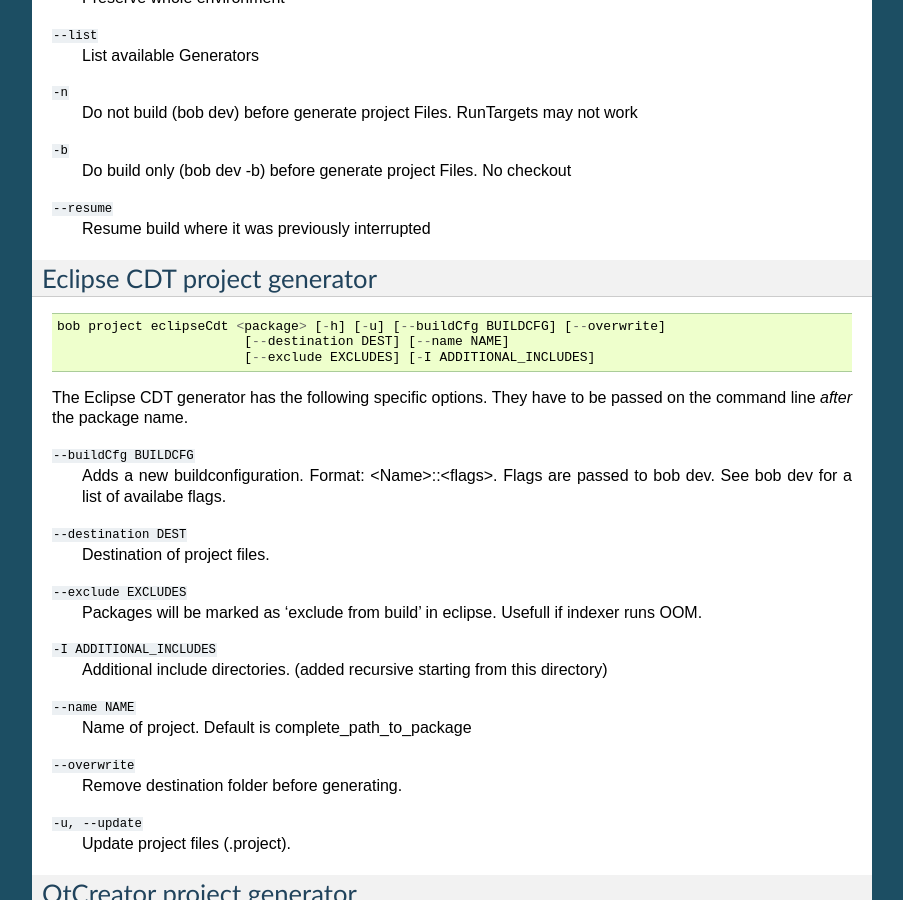
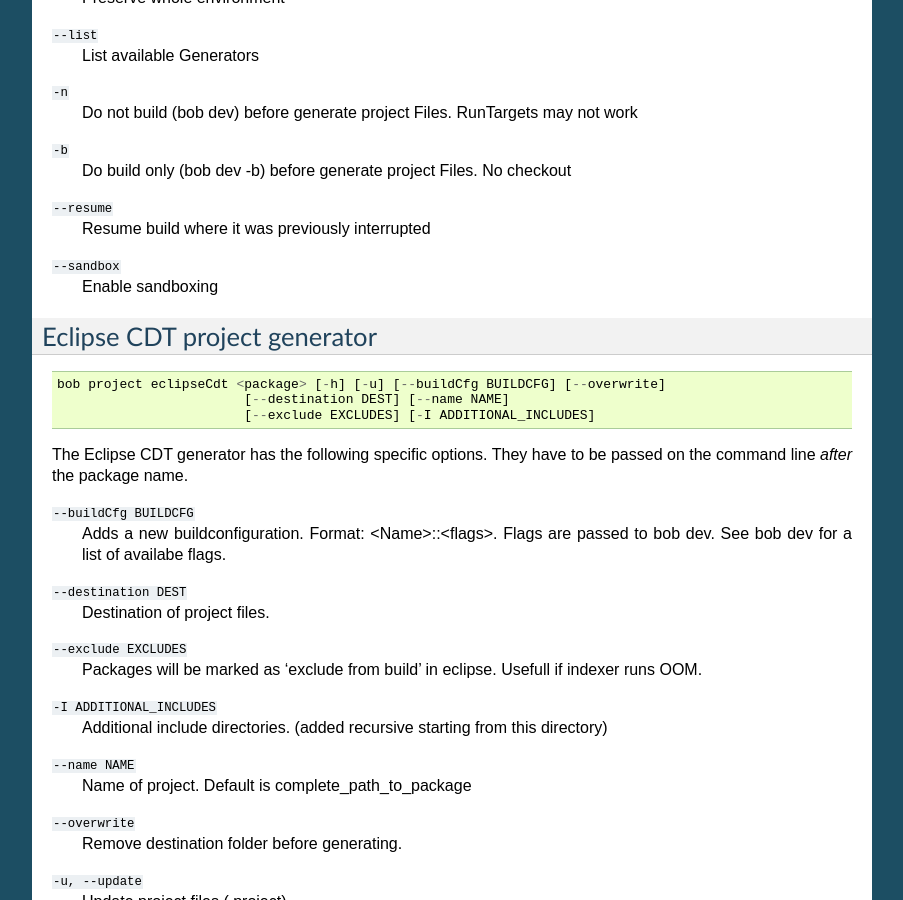
Before and after one commit to BobBuildTool/bob, a Sphinx documentation site: the page built from doc/manpages/bob-project.rst, in a window 1280 px wide and 900 px high, scrolled down 675 px. Shown: the whole window, without its empty margins (198-1101 px from the left). Built offline with Sphinx 7.4.7, drawn with Linux system fonts in a browser that asks for light colours; formulas are drawn with MathJax 3; the version number could not be read and is left out.

Commit message:
doc: add --sandbox to project manpage

```diff
--- a/doc/manpages/bob-project.rst
+++ b/doc/manpages/bob-project.rst
@@ -50,6 +50,9 @@
 
 ``--resume``
     Resume build where it was previously interrupted
+
+``--sandbox``
+    Enable sandboxing
 
 Eclipse CDT project generator
 -----------------------------
```
